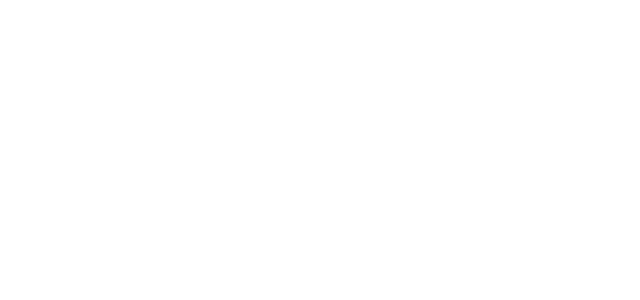
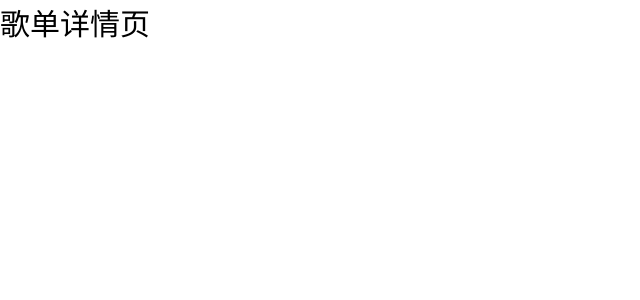
Before and after one commit to sym-monster/NetEaseMusicMobile, a Vue app: page /itemMusci in a window 1280 px wide. Before the commit this address had no page. Shown: the top 300 px of the page, without its empty margins (0-640 px from the left). Built offline with nearby package versions, Linux system fonts and the light colour scheme.

Commit message:
Add ItemMusic page

```diff
--- a/src/App.vue
+++ b/src/App.vue
@@ -12,4 +12,7 @@
     width: .4rem;
     height: .4rem;
   }
+  a {
+    color: black;
+  }
 </style>
--- a/src/components/home/MusicList.vue
+++ b/src/components/home/MusicList.vue
@@ -5,13 +5,9 @@
       <div class="more">查看更多</div>
     </div>
     <div class="musicContent">
-      <van-swipe
-        :loop="false"
-        :width="150"
-        class="musicListSwipe"
-        :show-indicators="false"
-      >
+      <van-swipe :loop="false" :width="150" class="musicListSwipe" :show-indicators="false">
         <van-swipe-item v-for="item in musicList" :key="item">
+          <router-link :to="{ path: '/itemMusci', query: { id: item.id } }">
             <img :src="item.picUrl" alt="img" />
             <span class="playCount">
               <svg class="icon" aria-hidden="true">
@@ -20,6 +16,7 @@
               {{ foramtPlayCount(item.playCount) }}
             </span>
             <span class="name">{{ item.name }}</span>
+          </router-link>
         </van-swipe-item>
       </van-swipe>
     </div>
@@ -46,7 +43,7 @@
       console.log(this.musicList);
     },
 
-    foramtPlayCount: function(playCount) {
+    foramtPlayCount: function (playCount) {
       if (playCount > 100000000) {
         return (playCount / 100000000).toFixed(1) + '亿'
       } else if (playCount > 10000) {
@@ -68,16 +65,19 @@
   width: 100%;
   height: 4rem;
   background-color: rgb(250, 250, 250);
+
   .musicTop {
     width: 100%;
     height: 1rem;
     display: flex;
     justify-content: space-between;
     padding: 0.2rem;
+
     .title {
       font-size: 0.4rem;
       font-weight: 900;
     }
+
     .more {
       border: 1px solid;
       text-align: center;
@@ -86,22 +86,27 @@
       border-radius: 0.4rem;
     }
   }
+
   .musicContent {
     width: 100%;
     height: 4rem;
+
     .musicListSwipe {
       height: 100%;
       display: flex;
       justify-content: space-between;
+
       .van-swipe-item {
         position: relative;
         flex: 1;
         margin-left: .2rem;
+
         img {
           width: 100%;
           height: 3rem;
           border-radius: 4%;
         }
+
         .playCount {
           position: absolute;
           top: 0px;
@@ -110,15 +115,18 @@
           display: flex;
           align-items: center;
           color: white;
+
           .icon {
             width: .3rem;
             height: .3rem;
           }
         }
+
         .name {
           font-size: 0.3rem;
         }
       }
+
       .van-swipe-item:last-child {
         position: relative;
         flex: 1;
--- a/src/router/index.js
+++ b/src/router/index.js
@@ -14,6 +14,11 @@
     // this generates a separate chunk (about.[hash].js) for this route
     // which is lazy-loaded when the route is visited.
     component: () => import(/* webpackChunkName: "about" */ '../views/AboutView.vue')
+  },
+  {
+    path: '/itemMusci',
+    name: 'ItemMusic',
+    component: () => import('../views/ItemMusic.vue')
   }
 ]
 
--- /dev/null
+++ b/src/views/ItemMusic.vue
@@ -0,0 +1,15 @@
+<template>
+    <div>
+        歌单详情页
+    </div>
+</template>
+
+<script>
+export default {
+
+}
+</script>
+
+<style lang="scss" scoped>
+
+</style>
```
Also changed, not shown: 2 other files (tests, documents, lock files or other folders). Lines whose indentation alone changed are shown as unchanged.
